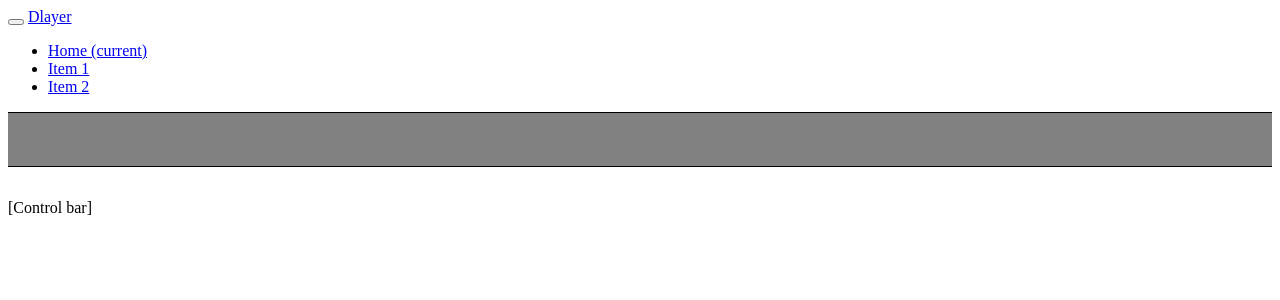
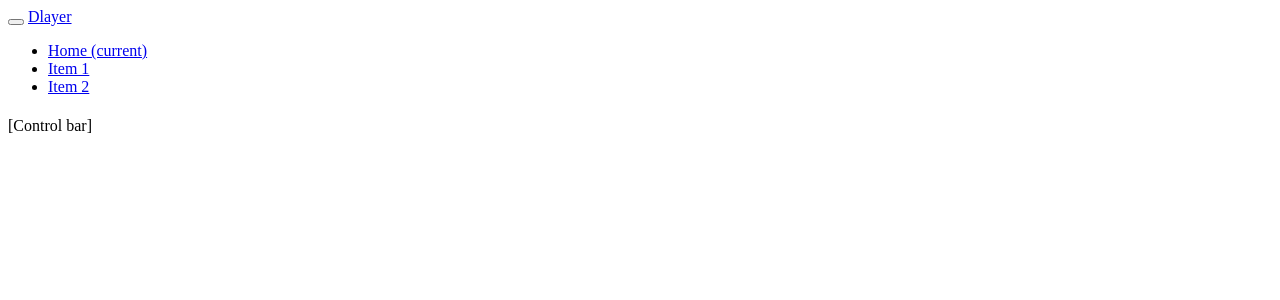
Before and after one commit to Dlayer/responsive-web-development, a PHP site: template module/Application/view/layout/layout-app-content.phtml in a window 1280 px wide. Shown: the top 300 px of the page. Run offline with PHP 8.4, Linux system fonts and the light colour scheme; the template is opened without the code that fills it, so the values that code supplies are empty.

Commit message:
Styles
* Added scss file

```diff
--- a/module/Application/view/layout/layout-app-content.phtml
+++ b/module/Application/view/layout/layout-app-content.phtml
@@ -23,7 +23,7 @@
     </head>
     <body>
 
-        <div class="container-fluid header">
+        <div class="container-fluid">
             <nav class="navbar navbar-toggleable-md navbar-light">
                 <button class="navbar-toggler navbar-toggler-right" type="button" data-toggle="collapse" data-target="#navbarSupportedContent" aria-controls="navbarSupportedContent" aria-expanded="false" aria-label="Toggle navigation">
                     <span class="navbar-toggler-icon"></span>
@@ -45,7 +45,7 @@
                 </div>
             </nav>
         </div>
-        <div class="header" style="background-color:#828282; border-top: 1px solid #000000; border-bottom: 1px solid #000000; padding: 1rem 1rem; color:#ffffff; margin-bottom: 2rem;">
+        <div class="header">
             <div class="container">
                 <div class="row">
                     <div class="col-md-12">
@@ -58,7 +58,7 @@
         <div class="container">
             <?php echo $this->content; ?>
         </div>
-        <div class="footer">
+        <div class="control-bar">
             [Control bar]
         </div>
         <?php echo $this->inlineScript() ?>
--- a/module/Application/view/layout/layout-app.phtml
+++ b/module/Application/view/layout/layout-app.phtml
@@ -23,7 +23,7 @@
     </head>
     <body>
 
-        <div class="container-fluid header">
+        <div class="container-fluid">
             <nav class="navbar navbar-toggleable-md navbar-light">
                 <button class="navbar-toggler navbar-toggler-right" type="button" data-toggle="collapse" data-target="#navbarSupportedContent" aria-controls="navbarSupportedContent" aria-expanded="false" aria-label="Toggle navigation">
                     <span class="navbar-toggler-icon"></span>
@@ -48,7 +48,7 @@
         <div class="container">
             <?php echo $this->content; ?>
         </div>
-        <div class="footer">
+        <div class="control-bar">
             [Designer Control bar]
         </div>
         <?php echo $this->inlineScript() ?>
```
Also changed, not shown: module/Application/view/layout/layout.phtml (+8 -3 lines), public/scss/site.scss (added, +8 -0 lines).
